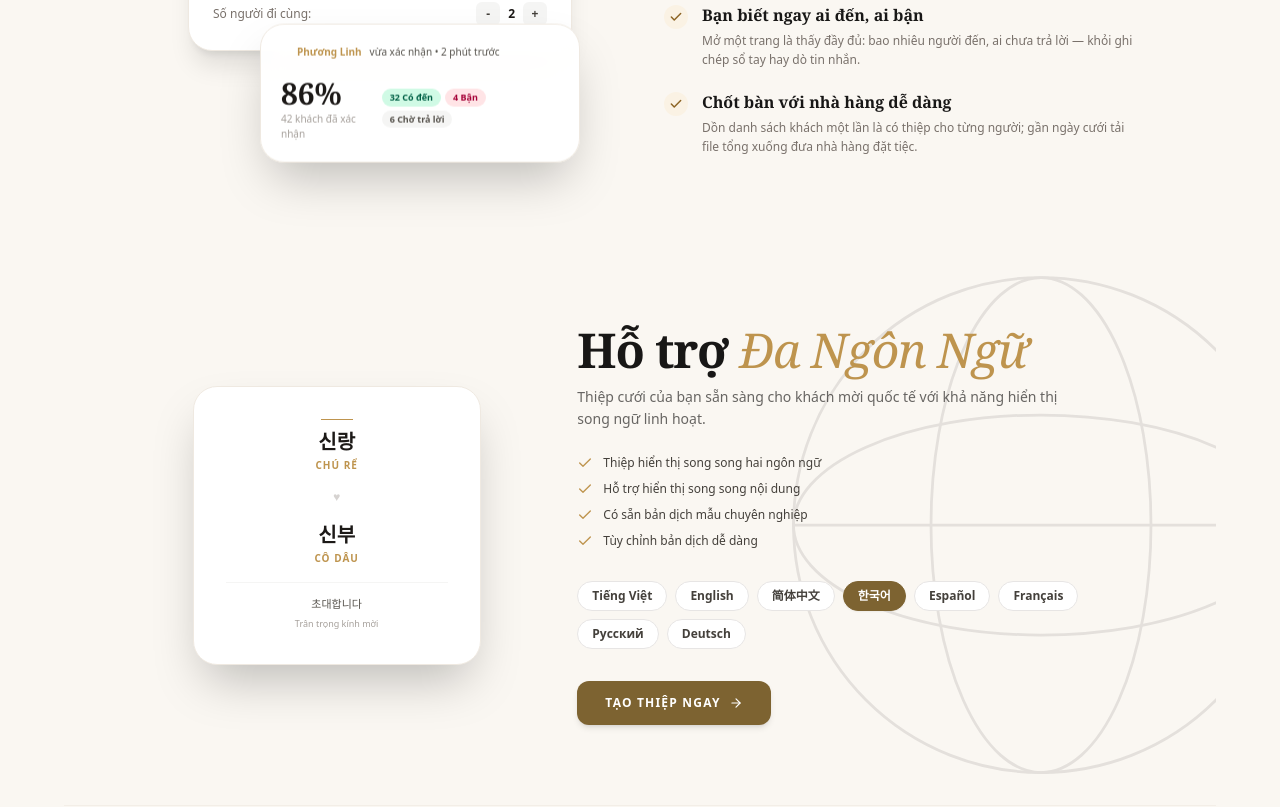
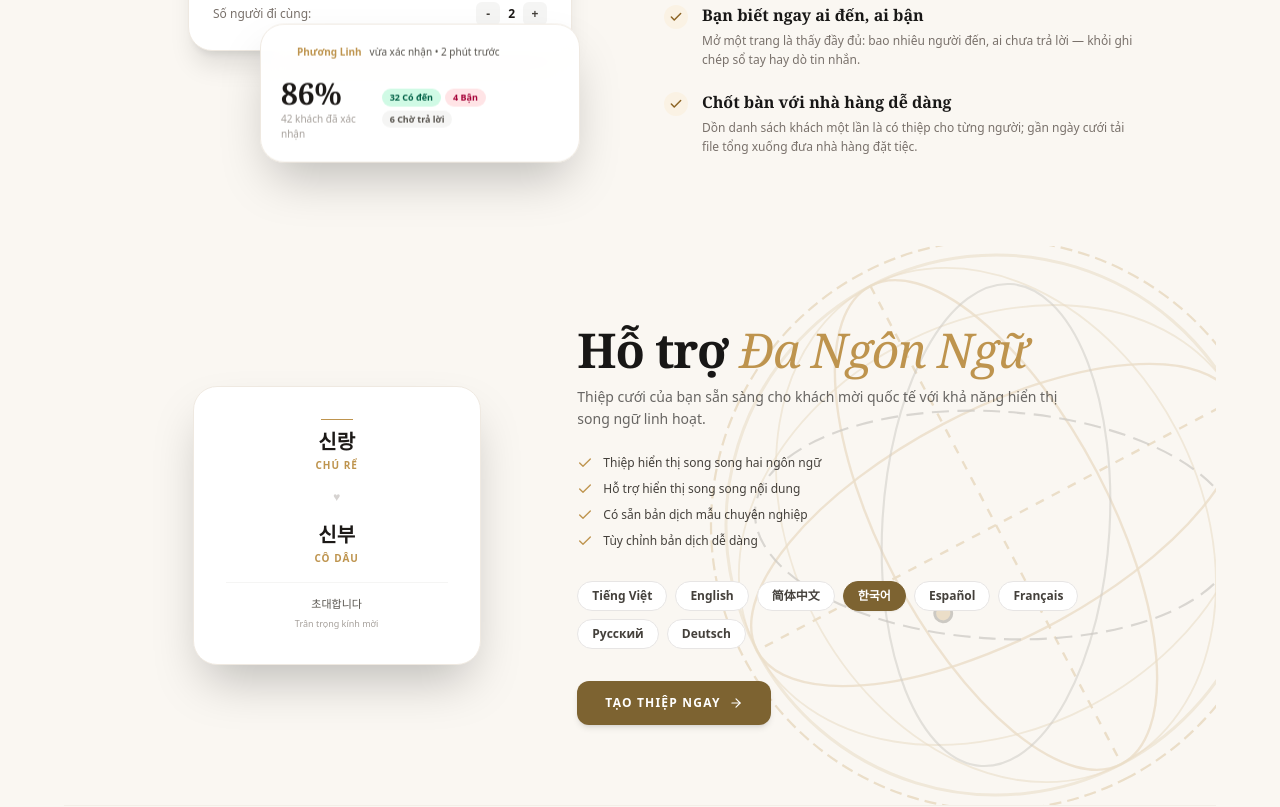
Before and after one commit to hoaibao3112/WebsiteThiep, a Next.js app in the folder fe/: page / in a window 1280 px wide. Shown: the part 1320-2127 px from the top of the page. Built offline with nearby package versions, Linux system fonts and the light colour scheme; no server answers; a web font is replaced by a local one.

Commit message:
feat(animation): add continuous 360 multi-orbit 3D globe wireframe rotation with orbiting satellite nodes

```diff
--- a/fe/src/app/page.tsx
+++ b/fe/src/app/page.tsx
@@ -851,14 +851,56 @@ export default function CardViteHomePage() {
       {/* 4. MỤC: HỖ TRỢ ĐA NGÔN NGỮ (BILINGUAL & 3D GLOBE) */}
       {/* ------------------------------------------------------------- */}
       <section className="max-w-6xl mx-auto px-6 py-20 md:px-12 lg:px-20 relative overflow-hidden">
-        {/* Subtle Ambient Globe Outline Background */}
-        <div className="absolute right-[-100px] top-1/2 -translate-y-1/2 w-[550px] h-[550px] opacity-10 pointer-events-none">
-          <svg viewBox="0 0 100 100" className="w-full h-full stroke-stone-800 fill-none">
-            <circle cx="50" cy="50" r="45" strokeWidth="0.5" />
-            <ellipse cx="50" cy="50" rx="45" ry="20" strokeWidth="0.5" />
-            <ellipse cx="50" cy="50" rx="20" ry="45" strokeWidth="0.5" />
-            <line x1="5" y1="50" x2="95" y2="50" strokeWidth="0.5" />
-          </svg>
+        {/* CONTINUOUS ROTATING 3D WIREFRAME GLOBE ANIMATION */}
+        <div className="absolute right-[-140px] sm:right-[-80px] top-1/2 -translate-y-1/2 w-[480px] sm:w-[600px] h-[480px] sm:h-[600px] pointer-events-none z-0 flex items-center justify-center opacity-25 overflow-visible">
+          {/* LỚP 1: VÒNG TRÒN CHÍNH XOAY THUẬN CHIỀU KIM ĐỒNG HỒ */}
+          <motion.div
+            animate={{ rotate: 360 }}
+            transition={{ duration: 40, repeat: Infinity, ease: "linear" }}
+            className="absolute inset-0 flex items-center justify-center"
+          >
+            <svg viewBox="0 0 200 200" className="w-full h-full stroke-[#BE944E] fill-none">
+              {/* Vành ngoài */}
+              <circle cx="100" cy="100" r="95" strokeWidth="0.75" strokeDasharray="4 2" />
+              <circle cx="100" cy="100" r="90" strokeWidth="1" opacity="0.6" />
+
+              {/* Các đường kinh tuyến dọc */}
+              <ellipse cx="100" cy="100" rx="90" ry="38" strokeWidth="0.8" opacity="0.8" />
+              <ellipse cx="100" cy="100" rx="90" ry="68" strokeWidth="0.6" opacity="0.6" />
+              <ellipse cx="100" cy="100" rx="38" ry="90" strokeWidth="0.8" opacity="0.8" />
+              <ellipse cx="100" cy="100" rx="68" ry="90" strokeWidth="0.6" opacity="0.6" />
+
+              {/* Đường xích đạo ngang & trục dọc */}
+              <line x1="10" y1="100" x2="190" y2="100" strokeWidth="0.8" strokeDasharray="3 3" />
+              <line x1="100" y1="10" x2="100" y2="190" strokeWidth="0.8" strokeDasharray="3 3" />
+            </svg>
+          </motion.div>
+
+          {/* LỚP 2: VÒNG KINH TUYẾN NGHIÊNG XOAY NGƯỢC CHIỀU KIM ĐỒNG HỒ */}
+          <motion.div
+            animate={{ rotate: -360 }}
+            transition={{ duration: 60, repeat: Infinity, ease: "linear" }}
+            className="absolute inset-4 flex items-center justify-center rotate-45"
+          >
+            <svg viewBox="0 0 200 200" className="w-full h-full stroke-stone-700 fill-none">
+              <ellipse cx="100" cy="100" rx="85" ry="40" strokeWidth="0.75" strokeDasharray="6 3" opacity="0.7" />
+              <ellipse cx="100" cy="100" rx="40" ry="85" strokeWidth="0.75" opacity="0.5" />
+
+              {/* Vệ tinh phát sáng bay quanh quỹ đạo */}
+              <motion.circle
+                animate={{ cx: [100, 185, 100, 15, 100], cy: [60, 100, 140, 100, 60] }}
+                transition={{ duration: 12, repeat: Infinity, ease: "easeInOut" }}
+                r="3"
+                fill="#BE944E"
+              />
+              <motion.circle
+                animate={{ cx: [15, 100, 185, 100, 15], cy: [100, 60, 100, 140, 100] }}
+                transition={{ duration: 15, repeat: Infinity, ease: "easeInOut" }}
+                r="2.5"
+                fill="#7D6331"
+              />
+            </svg>
+          </motion.div>
         </div>
 
         <div className="grid grid-cols-1 lg:grid-cols-12 gap-12 items-center relative z-10">
```
